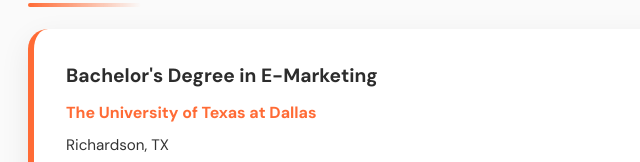
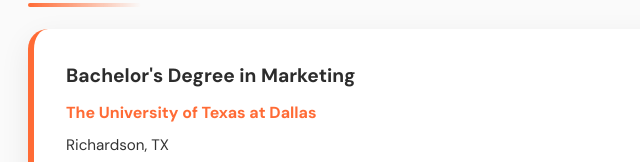
Before and after one commit to andyn1012/AnhNguyen.github.io, a plain HTML site: page index.html in a window 1280 px wide. Shown: the part 3227-3389 px from the top of the page, 44-684 px from the left. Drawn offline with nearby package versions, Linux system fonts and the light colour scheme.

Commit message:
Update index.html

```diff
--- a/index.html
+++ b/index.html
@@ -656,7 +656,7 @@
                 <h2>Education</h2>
                 <div class="education-grid">
                     <div class="education-card">
-                        <div class="education-degree">Bachelor's Degree in E-Marketing</div>
+                        <div class="education-degree">Bachelor's Degree in Marketing</div>
                         <div class="education-school">The University of Texas at Dallas</div>
                         <div class="education-location">Richardson, TX</div>
                         <div class="education-details">
```
